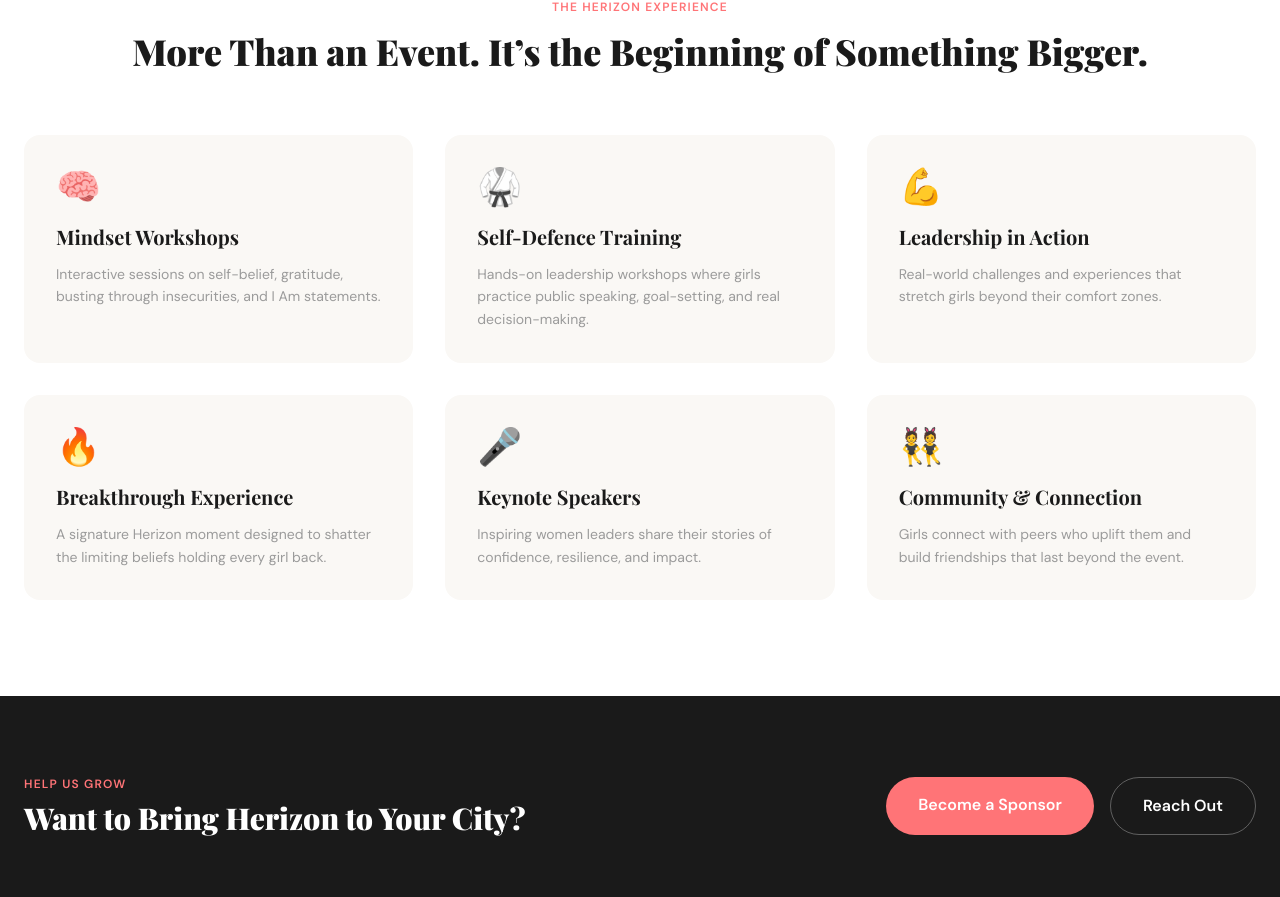
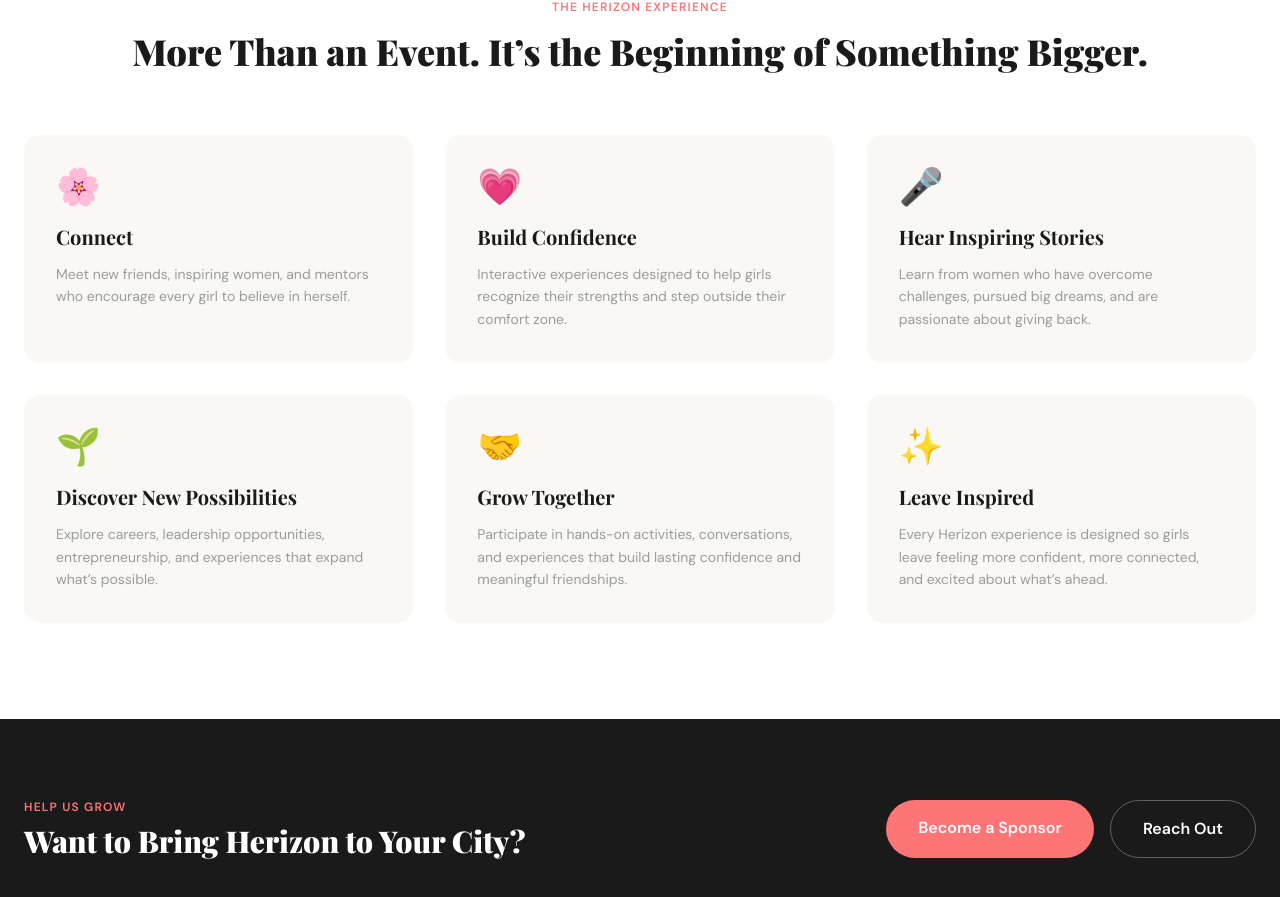
Before and after one commit to flourishprosper/herizonsociety-website, a Next.js app: page /events in a window 1280 px wide. Shown: the part 2033-2930 px from the top of the page. Built offline with nearby package versions, Linux system fonts and the light colour scheme; a web font is replaced by a local one.

Commit message:
events: replace What to Expect items with new experience cards

```diff
--- a/src/app/events/page.tsx
+++ b/src/app/events/page.tsx
@@ -55,34 +55,34 @@ const upcomingEvents = [
 
 const whatToExpect = [
   {
-    icon: "🧠",
-    title: "Mindset Workshops",
-    desc: "Interactive sessions on self-belief, gratitude, busting through insecurities, and I Am statements.",
+    icon: "🌸",
+    title: "Connect",
+    desc: "Meet new friends, inspiring women, and mentors who encourage every girl to believe in herself.",
   },
   {
-    icon: "🥋",
-    title: "Self-Defence Training",
-    desc: "Hands-on leadership workshops where girls practice public speaking, goal-setting, and real decision-making.",
-  },
-  {
-    icon: "💪",
-    title: "Leadership in Action",
-    desc: "Real-world challenges and experiences that stretch girls beyond their comfort zones.",
-  },
-  {
-    icon: "🔥",
-    title: "Breakthrough Experience",
-    desc: "A signature Herizon moment designed to shatter the limiting beliefs holding every girl back.",
+    icon: "💗",
+    title: "Build Confidence",
+    desc: "Interactive experiences designed to help girls recognize their strengths and step outside their comfort zone.",
   },
   {
     icon: "🎤",
-    title: "Keynote Speakers",
-    desc: "Inspiring women leaders share their stories of confidence, resilience, and impact.",
+    title: "Hear Inspiring Stories",
+    desc: "Learn from women who have overcome challenges, pursued big dreams, and are passionate about giving back.",
   },
   {
-    icon: "👯",
-    title: "Community & Connection",
-    desc: "Girls connect with peers who uplift them and build friendships that last beyond the event.",
+    icon: "🌱",
+    title: "Discover New Possibilities",
+    desc: "Explore careers, leadership opportunities, entrepreneurship, and experiences that expand what’s possible.",
+  },
+  {
+    icon: "🤝",
+    title: "Grow Together",
+    desc: "Participate in hands-on activities, conversations, and experiences that build lasting confidence and meaningful friendships.",
+  },
+  {
+    icon: "✨",
+    title: "Leave Inspired",
+    desc: "Every Herizon experience is designed so girls leave feeling more confident, more connected, and excited about what’s ahead.",
   },
 ];
 
```
